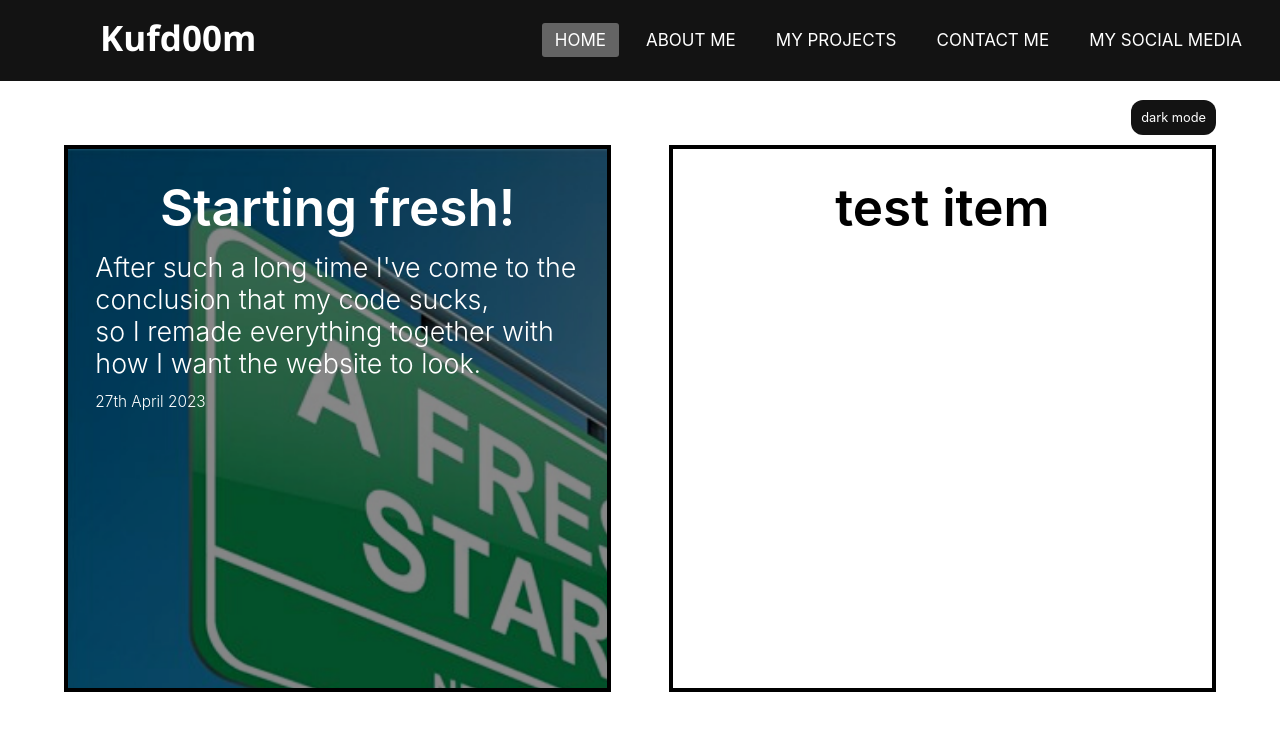
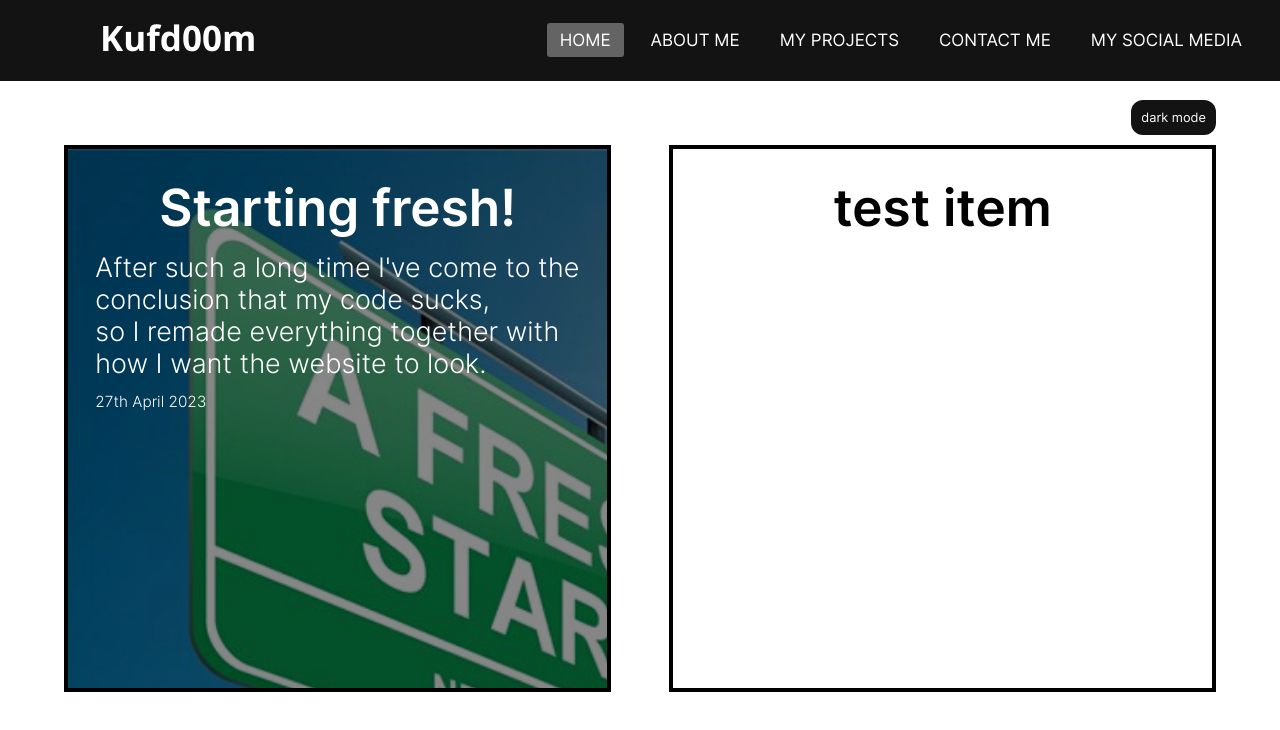
Before and after one commit to kufd00m/Kufd00m, a plain HTML site: page index.html in a window 1280 px wide. Drawn offline with Linux system fonts and the light colour scheme; files whose address does not match are found by name.

Commit message:
5th commit.
Minor changes in the code.

```diff
--- a/index.html
+++ b/index.html
@@ -5,9 +5,8 @@
     <title>Home - Kufd00m</title>
     <meta name="viewport" content="width=device-width, initial-scale=1.0">
     <link rel="stylesheet" href="style.css">
-	  <link rel="stylesheet" href="inter.css">
+	  <link rel="stylesheet" href="/fonts/inter.css">
     <link rel="stylesheet" href="https://cdnjs.cloudflare.com/ajax/libs/font-awesome/5.15.3/css/all.min.css"/>
-    <link rel="script">
     <script src="dark-mode.js"></script>
     <script src="blog-script.js"></script>
   </head>
```
Also changed, not shown: about.html (+1 -1 lines), post1.html (+1 -1 lines).
